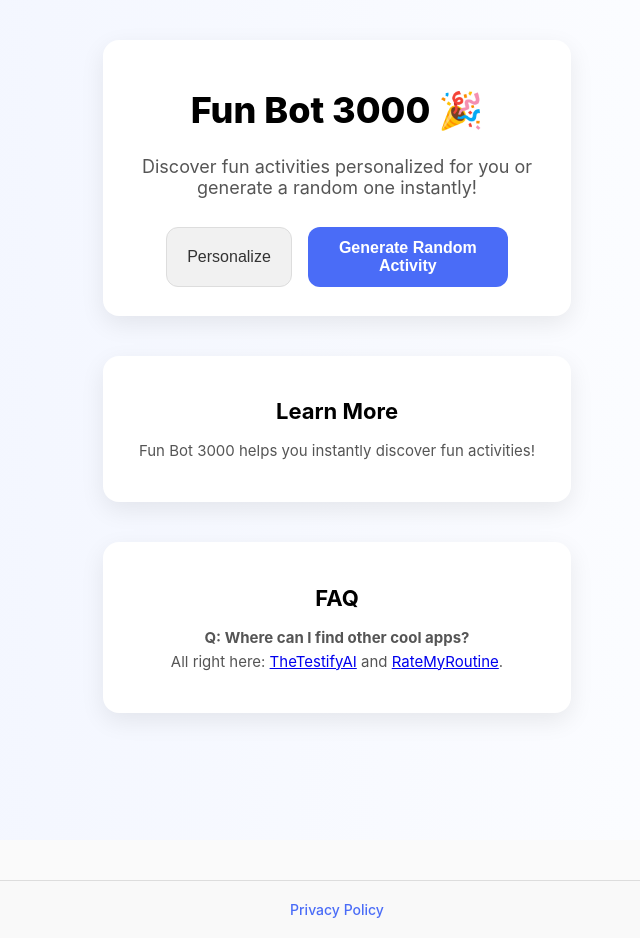
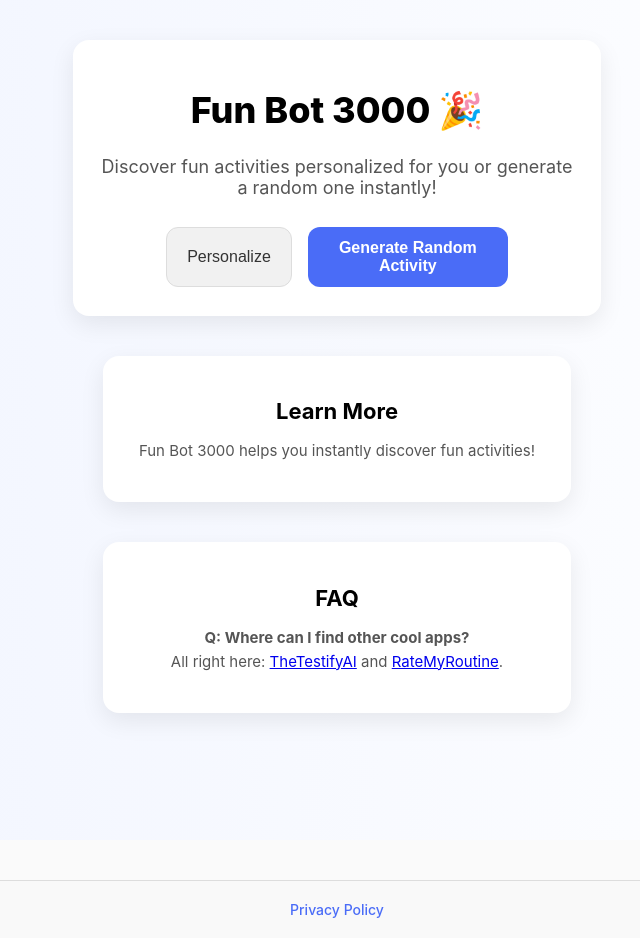
Before and after one commit to christensenandrew455-cell/funbot3000, a Next.js app: page / in a window 1280 px wide. Shown: the whole page, without its empty margins (303-943 px from the left). Built offline with nearby package versions, Linux system fonts and the light colour scheme.

Commit message:
Update page.js

```diff
--- a/app/page.js
+++ b/app/page.js
@@ -92,7 +92,7 @@ export default function Home() {
       boxShadow: "0 8px 24px rgba(0,0,0,0.08)",
       marginTop: 20,
       width: "100%",
-      maxWidth: 420, // made thinner
+      maxWidth: 480, // made thinner
     },
     buttonPrimary: {
       background: "#4A6CF7",
```
